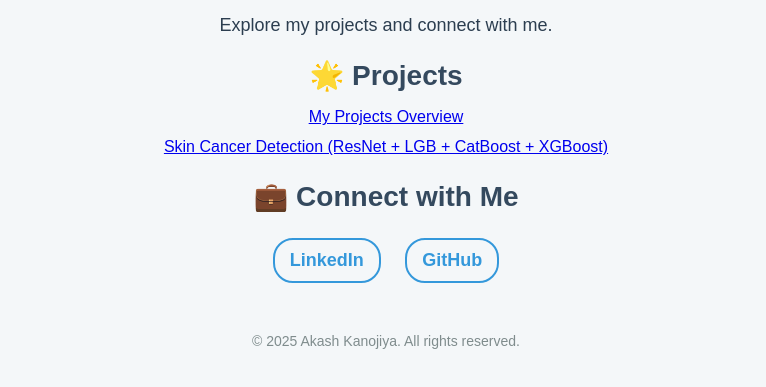
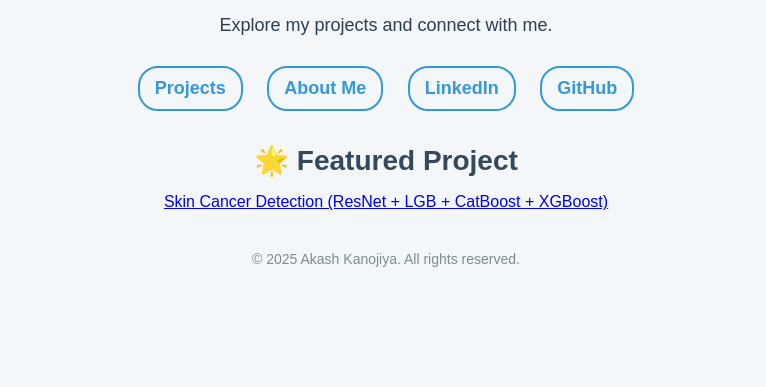
Before and after one commit to Kasha-13/akash-kanojiya.github.io, a plain HTML site: page projects/index.html in a window 1280 px wide. Shown: the part 117-504 px from the top of the page, without its empty margins (254-1020 px from the left). Drawn offline with Linux system fonts and the light colour scheme.

Commit message:
Linked all to index

```diff
--- a/projects/index.html
+++ b/projects/index.html
@@ -10,20 +10,9 @@
             background-color: #f4f7f9;
             color: #2c3e50;
         }
-        h1 {
-            color: #2c3e50;
-            font-size: 36px;
-            margin-bottom: 10px;
-        }
-        h2 {
-            font-size: 28px;
-            color: #34495e;
-            margin-bottom: 15px;
-        }
-        p {
-            font-size: 18px;
-            margin-bottom: 20px;
-        }
+        h1 { font-size: 36px; margin-bottom: 10px; color: #2c3e50; }
+        h2 { font-size: 28px; color: #34495e; margin-bottom: 15px; }
+        p { font-size: 18px; margin-bottom: 20px; }
         nav a {
             display: inline-block;
             margin: 10px;
@@ -36,22 +25,10 @@
             border-radius: 20px;
             transition: all 0.3s ease;
         }
-        nav a:hover {
-            background-color: #3498db;
-            color: #fff;
-        }
-        ul {
-            list-style-type: none;
-            padding: 0;
-        }
-        li {
-            margin-bottom: 12px;
-        }
-        footer {
-            margin-top: 40px;
-            font-size: 14px;
-            color: #7f8c8d;
-        }
+        nav a:hover { background-color: #3498db; color: #fff; }
+        ul { list-style-type: none; padding: 0; }
+        li { margin-bottom: 12px; }
+        footer { margin-top: 40px; font-size: 14px; color: #7f8c8d; }
     </style>
 </head>
 <body>
@@ -59,11 +36,15 @@
     <h1>Welcome to My Data Science Portfolio 👋</h1>
     <p>Explore my projects and connect with me.</p>
 
-    <h2>🌟 Projects</h2>
+    <nav>
+        <a href="projects.html">Projects</a>
+        <a href="about_me.html">About Me</a>
+        <a href="https://www.linkedin.com/in/akash-kanojiya-4177541a6/" target="_blank">LinkedIn</a>
+        <a href="https://github.com/Kasha-13" target="_blank">GitHub</a>
+    </nav>
+
+    <h2>🌟 Featured Project</h2>
     <ul>
-        <li>
-            <a href="projects.html">My Projects Overview</a>
-        </li>
         <li>
             <a href="https://www.kaggle.com/code/akashkanojiya/prob-and-model" target="_blank">
                 Skin Cancer Detection (ResNet + LGB + CatBoost + XGBoost)
@@ -71,12 +52,6 @@
         </li>
     </ul>
 
-    <h2>💼 Connect with Me</h2>
-    <nav>
-        <a href="https://www.linkedin.com/in/akash-kanojiya-4177541a6/" target="_blank">LinkedIn</a>
-        <a href="https://github.com/Kasha-13" target="_blank">GitHub</a>
-    </nav>
-
     <footer>
         &copy; 2025 Akash Kanojiya. All rights reserved.
     </footer>
```
